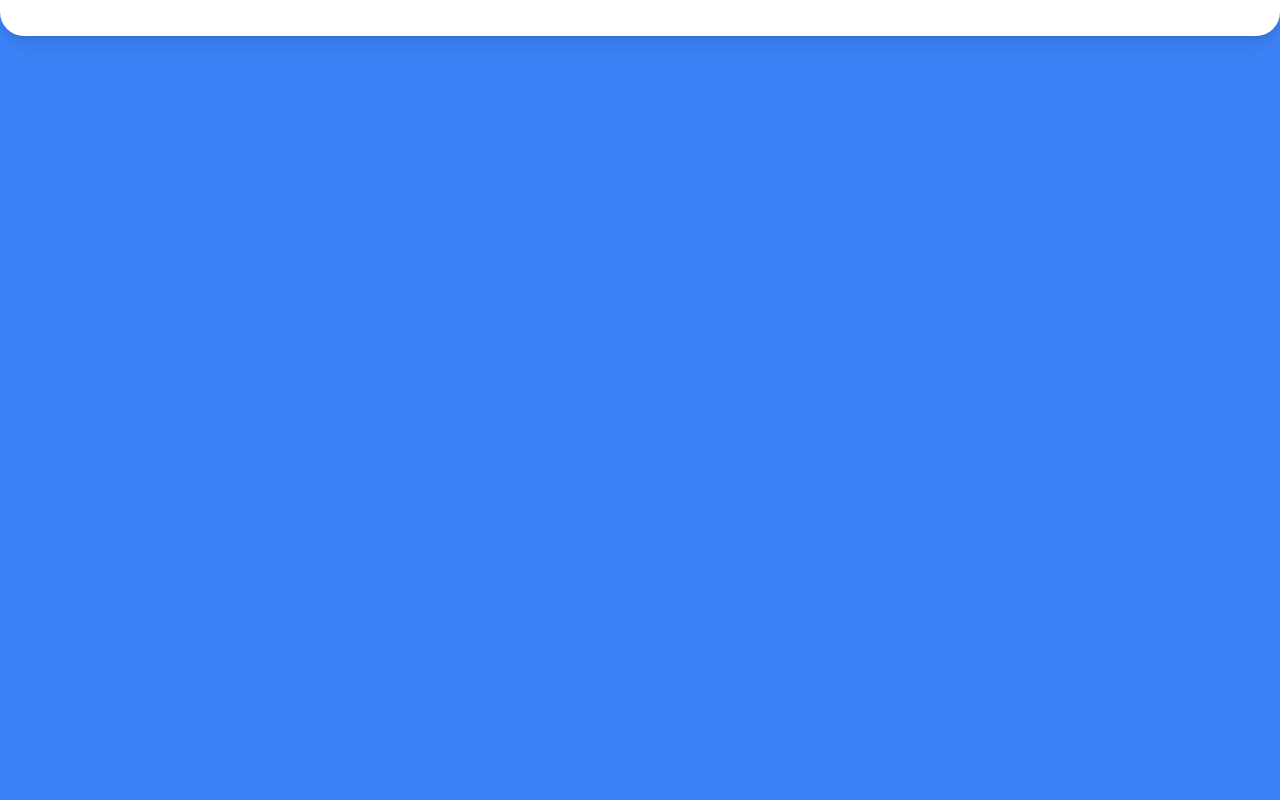
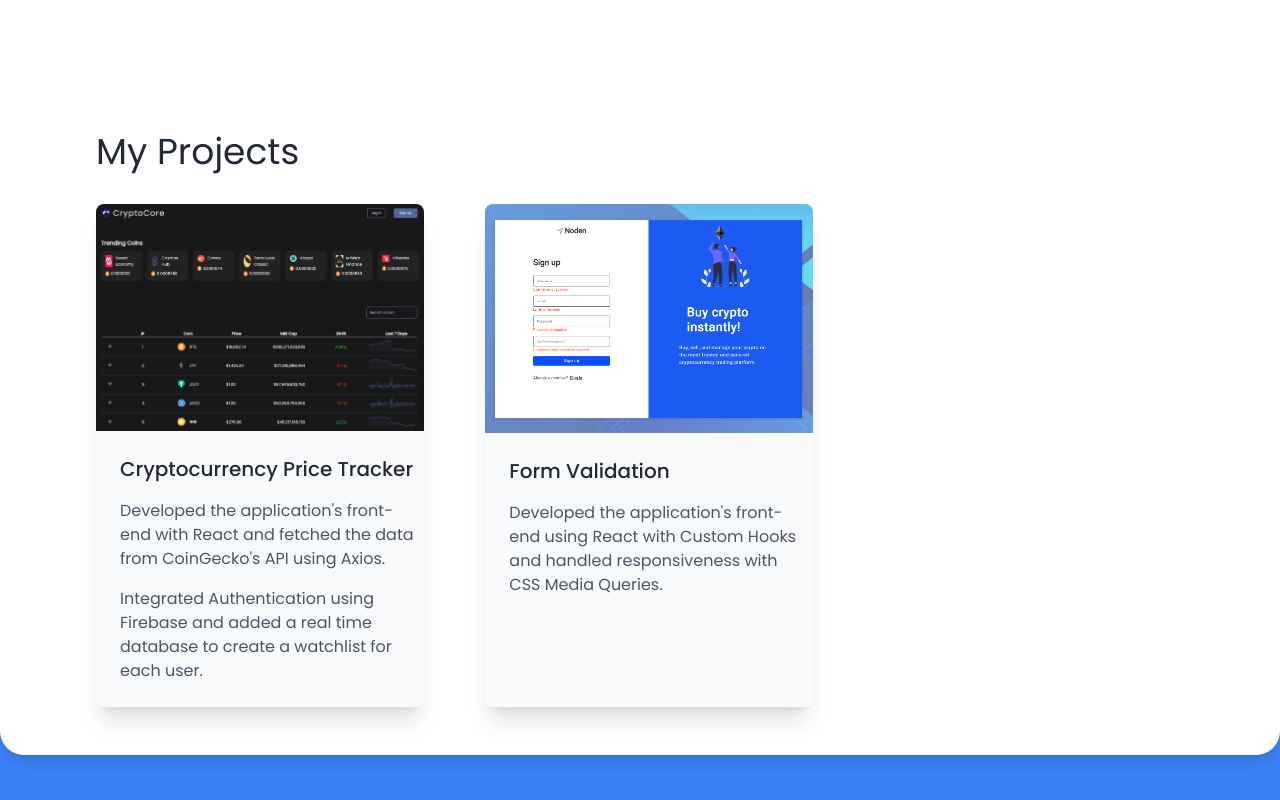
Before and after one commit to igal1290/portfolio-application, a React (Create React App) app: page / in a window 1280 px wide. Shown: the part 572-1372 px from the top of the page. Before the commit the page ends 800 px from the top, so only its background shows below. Built offline with nearby package versions, Linux system fonts and the light colour scheme.

Commit message:
added my projects section in the homepage

```diff
--- a/src/App.css
+++ b/src/App.css
@@ -1,4 +1,4 @@
-@import url('https://fonts.googleapis.com/css2?family=Poppins&display=swap');
+@import url('https://fonts.googleapis.com/css2?family=Poppins:wght@400;500;600&display=swap');
 
 body {
   font-family: 'Poppins', sans-serif;
--- a/src/pages/HomePage.jsx
+++ b/src/pages/HomePage.jsx
@@ -1,19 +1,22 @@
 // images
 import Avatar from '../images/Avatar.png';
+import Crypto from '../images/crypto.png';
+import FormValidation from '../images/form-validation.png';
 
 const HomePage = () => {
   return (
     <div className="container mx-auto my-16 bg-white shadow-lg rounded-3xl p-12">
+      {/* Section A: Introduction */}
       <div className="flex items-center text-center w-11/12">
         <img
           src={Avatar}
-          alt="profile picture"
+          alt="avatar"
           className="w-2/12 rounded-full ml-12 border-slate-200 border-2"
         />
         <div className="mt-8">
           <p className="text-gray-400 text-lg">Software Engineer</p>
           <h1 className="text-4xl mt-1 text-gray-800">Igal Haimovitz</h1>
-          <p className="text-gray-500 my-12 ml-24">
+          <p className="text-gray-600 my-12 ml-24">
             I have a strong passion for building full-stack applications. I am
             Experienced in front-end development, object-oriented programming,
             testing and debugging using Java and JavaScript. Basic familiarity
@@ -30,7 +33,55 @@ const HomePage = () => {
           </button>
         </div>
       </div>
-      <div></div>
+      {/* Section B: Projects */}
+      <div className="mt-36 ml-12">
+        <h1 className="text-4xl text-gray-800">My Projects</h1>
+        <div className="mt-8 grid grid-cols-3 gap-x-8">
+          {/* Project 1 */}
+          <a href="https://cryptocurrency-tracker-5d3ec.web.app/">
+            <div className="bg-gray-50 shadow-xl rounded-lg w-11/12 hover:-translate-y-2 duration-300 transition-all ease-in-out h-full">
+              <img src={Crypto} alt="crypto" className="mb-4 rounded-t-lg" />
+              <div className="p-2 ml-4">
+                <h2 className="text-xl text-gray-800 font-medium">
+                  Cryptocurrency Price Tracker
+                </h2>
+                <div className="my-4">
+                  <p className="text-gray-600">
+                    Developed the application's front-end with React and fetched
+                    the data from CoinGecko's API using Axios.
+                  </p>
+                  <p className="text-gray-600 mt-4">
+                    Integrated Authentication using Firebase and added a real
+                    time database to create a watchlist for each user.
+                  </p>
+                </div>
+              </div>
+            </div>
+          </a>
+          {/* Project 2 */}
+          <a href="https://form-validation-noden.netlify.app/">
+            <div className="bg-gray-50 shadow-xl rounded-lg w-11/12 hover:-translate-y-2 duration-300 transition-all ease-in-out h-full">
+              <img
+                src={FormValidation}
+                alt="form validation"
+                className="mb-4 rounded-t-lg"
+              />
+              <div className="p-2 ml-4">
+                <h2 className="text-xl text-gray-800 font-medium">
+                  Form Validation
+                </h2>
+                <div className="my-4">
+                  <p className="text-gray-600">
+                    Developed the application's front-end using React with
+                    Custom Hooks and handled responsiveness with CSS Media
+                    Queries.
+                  </p>
+                </div>
+              </div>
+            </div>
+          </a>
+        </div>
+      </div>
     </div>
   );
 };
```
Also changed, not shown: src/images/crypto.png (added), src/images/form-validation.png (added).
